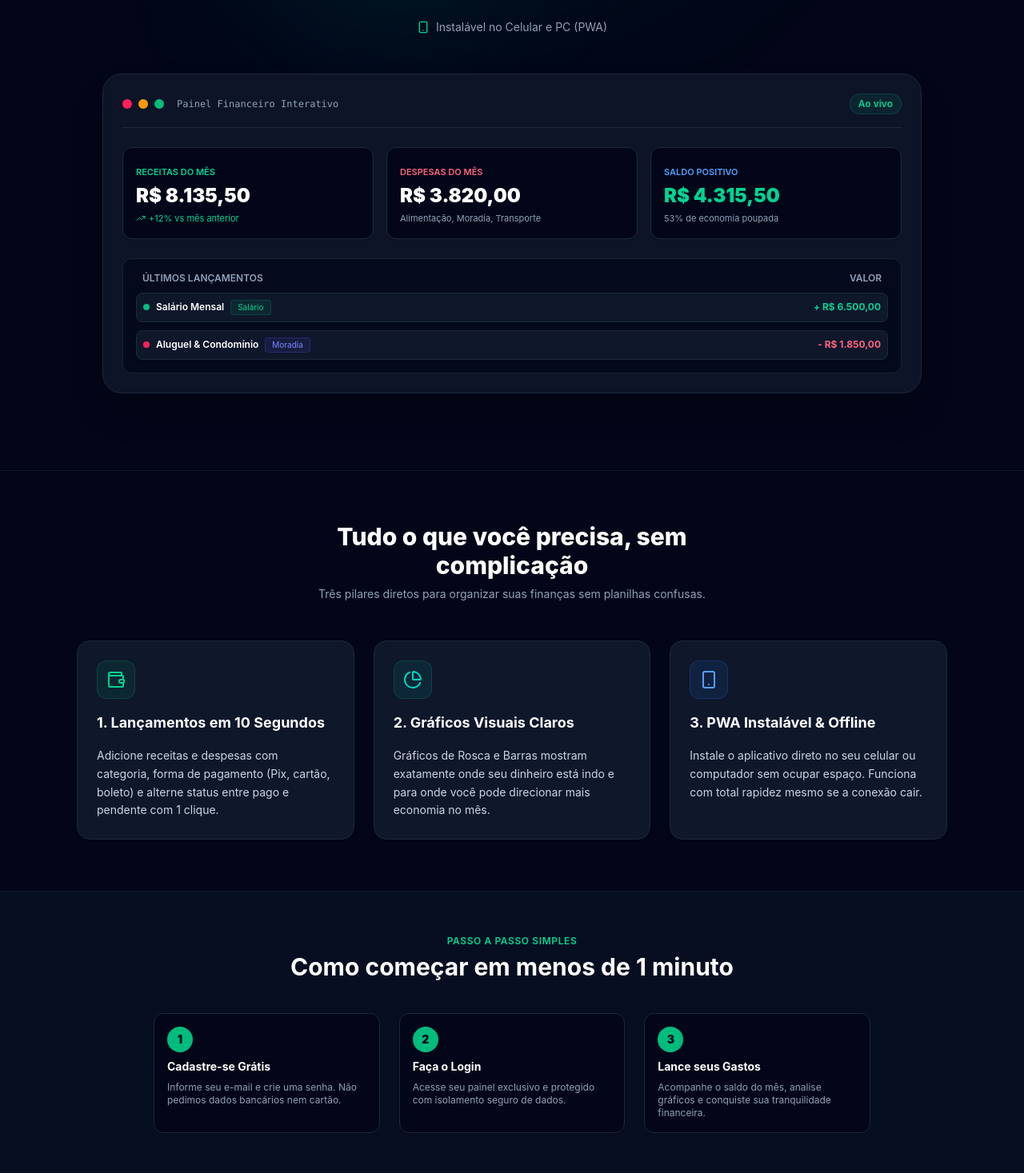
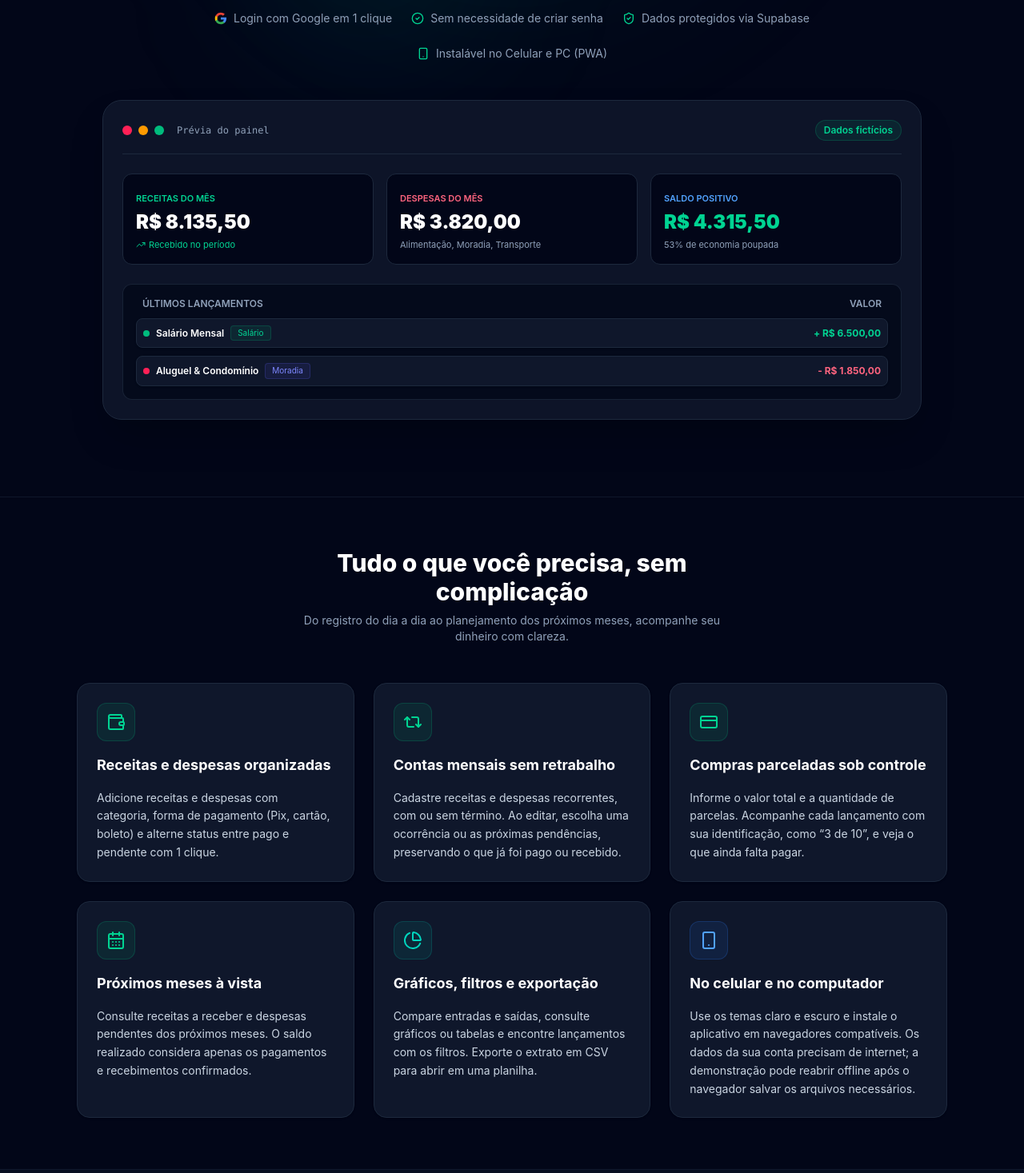
Before and after one commit to jonasnunees/ContandoDinheiro, a React (Vite) app: page / in a window 1280 px wide. Shown: the part 723-2190 px from the top of the page at 80% size. Built offline with nearby package versions, Linux system fonts and the light colour scheme; no server answers.

Commit message:
feat: atualiza página inicial e prepara versão 1.1.2
- Destaca recorrências, parcelas e planejamento financeiro
- Revisa orientações de acesso, demonstração e uso offline
- Adiciona notas da versão 1.1.2, incluindo o novo banner
- Atualiza a versão do projeto e o teste das notas

```diff
--- a/package.json
+++ b/package.json
@@ -1,7 +1,7 @@
 {
   "name": "react-example",
   "private": true,
-  "version": "1.1.1",
+  "version": "1.1.2",
   "license": "MIT",
   "type": "module",
   "scripts": {
--- a/src/components/LandingPage.tsx
+++ b/src/components/LandingPage.tsx
@@ -12,7 +12,7 @@ import {
   Menu,
   X,
   LogOut,
-  Github
+  Repeat2, CreditCard, CalendarDays, Github
 } from 'lucide-react';
 import { PWAInstallButton } from './PWAInstallButton';
 import { ThemeToggle } from './ThemeToggle';
@@ -222,7 +222,7 @@ export const LandingPage: React.FC<LandingPageProps> = ({
 
           {/* Texto que explica a proposta do aplicativo. */}
           <p className="text-base sm:text-lg md:text-xl text-slate-600 dark:text-slate-300 max-w-2xl mx-auto leading-relaxed">
-            Organize receitas e despesas com praticidade total. Acesse com sua conta Google em 1 clique ou cadastre-se sem enrolação.
+            Organize receitas, despesas, contas mensais e compras parceladas. Acompanhe o que já foi pago e planeje os próximos meses em um só lugar.
           </p>
 
           {/* Botões para entrar, cadastrar-se ou experimentar a demonstração. */}
@@ -283,10 +283,10 @@ export const LandingPage: React.FC<LandingPageProps> = ({
               <span className="w-3 h-3 rounded-full bg-rose-500" />
               <span className="w-3 h-3 rounded-full bg-amber-500" />
               <span className="w-3 h-3 rounded-full bg-emerald-500" />
-              <span className="ml-2 text-xs font-mono text-slate-500 dark:text-slate-400">Painel Financeiro Interativo</span>
+              <span className="ml-2 text-xs font-mono text-slate-500 dark:text-slate-400">Prévia do painel</span>
             </div>
             <span className="text-xs px-2.5 py-1 rounded-full bg-emerald-500/10 text-emerald-700 dark:text-emerald-400 font-semibold border border-emerald-500/20">
-              Ao vivo
+              Dados fictícios
             </span>
           </div>
 
@@ -296,7 +296,7 @@ export const LandingPage: React.FC<LandingPageProps> = ({
               <span className="text-[11px] font-semibold text-emerald-700 dark:text-emerald-400 uppercase">Receitas do Mês</span>
               <div className="text-xl sm:text-2xl font-black text-slate-900 dark:text-white mt-1">R$ 8.135,50</div>
               <span className="text-[11px] text-emerald-700 dark:text-emerald-400 flex items-center gap-1 mt-1">
-                <TrendingUp className="w-3 h-3" /> +12% vs mês anterior
+                <TrendingUp className="w-3 h-3" /> Recebido no período
               </span>
             </div>
 
@@ -339,14 +339,14 @@ export const LandingPage: React.FC<LandingPageProps> = ({
         </div>
       </section>
 
-      {/* Apresenta os três principais benefícios do aplicativo. */}
+      {/* Apresenta os recursos disponíveis no aplicativo. */}
       <section className="py-16 px-4 sm:px-8 max-w-6xl mx-auto w-full">
         <div className="text-center max-w-xl mx-auto mb-12 space-y-2">
           <h2 className="text-2xl sm:text-3xl font-extrabold text-slate-900 dark:text-white">
             Tudo o que você precisa, sem complicação
           </h2>
           <p className="text-sm text-slate-500 dark:text-slate-400">
-            Três pilares diretos para organizar suas finanças sem planilhas confusas.
+            Do registro do dia a dia ao planejamento dos próximos meses, acompanhe seu dinheiro com clareza.
           </p>
         </div>
 
@@ -356,10 +356,34 @@ export const LandingPage: React.FC<LandingPageProps> = ({
             <div className="w-12 h-12 rounded-xl bg-emerald-500/10 border border-emerald-500/20 text-emerald-700 dark:text-emerald-400 flex items-center justify-center">
               <Wallet className="w-6 h-6" />
             </div>
-            <h3 className="text-lg font-bold text-slate-900 dark:text-white">1. Lançamentos em 10 Segundos</h3>
+            <h3 className="text-lg font-bold text-slate-900 dark:text-white">Receitas e despesas organizadas</h3>
             <p className="text-xs sm:text-sm text-slate-600 dark:text-slate-300 leading-relaxed">
               Adicione receitas e despesas com categoria, forma de pagamento (Pix, cartão, boleto) e alterne status entre pago e pendente com 1 clique.
             </p>
+          </div>
+
+          <div className="card-lift rounded-2xl bg-white dark:bg-slate-900 border border-slate-200 dark:border-slate-800 p-6 space-y-4 hover:border-slate-300 dark:hover:border-slate-700 transition shadow-sm">
+            <div className="w-12 h-12 rounded-xl bg-emerald-500/10 border border-emerald-500/20 text-emerald-700 dark:text-emerald-400 flex items-center justify-center">
+              <Repeat2 aria-hidden="true" className="w-6 h-6" />
+            </div>
+            <h3 className="text-lg font-bold text-slate-900 dark:text-white">Contas mensais sem retrabalho</h3>
+            <p className="text-xs sm:text-sm text-slate-600 dark:text-slate-300 leading-relaxed">Cadastre receitas e despesas recorrentes, com ou sem término. Ao editar, escolha uma ocorrência ou as próximas pendências, preservando o que já foi pago ou recebido.</p>
+          </div>
+
+          <div className="card-lift rounded-2xl bg-white dark:bg-slate-900 border border-slate-200 dark:border-slate-800 p-6 space-y-4 hover:border-slate-300 dark:hover:border-slate-700 transition shadow-sm">
+            <div className="w-12 h-12 rounded-xl bg-emerald-500/10 border border-emerald-500/20 text-emerald-700 dark:text-emerald-400 flex items-center justify-center">
+              <CreditCard aria-hidden="true" className="w-6 h-6" />
+            </div>
+            <h3 className="text-lg font-bold text-slate-900 dark:text-white">Compras parceladas sob controle</h3>
+            <p className="text-xs sm:text-sm text-slate-600 dark:text-slate-300 leading-relaxed">Informe o valor total e a quantidade de parcelas. Acompanhe cada lançamento com sua identificação, como “3 de 10”, e veja o que ainda falta pagar.</p>
+          </div>
+
+          <div className="card-lift rounded-2xl bg-white dark:bg-slate-900 border border-slate-200 dark:border-slate-800 p-6 space-y-4 hover:border-slate-300 dark:hover:border-slate-700 transition shadow-sm">
+            <div className="w-12 h-12 rounded-xl bg-emerald-500/10 border border-emerald-500/20 text-emerald-700 dark:text-emerald-400 flex items-center justify-center">
+              <CalendarDays aria-hidden="true" className="w-6 h-6" />
+            </div>
+            <h3 className="text-lg font-bold text-slate-900 dark:text-white">Próximos meses à vista</h3>
+            <p className="text-xs sm:text-sm text-slate-600 dark:text-slate-300 leading-relaxed">Consulte receitas a receber e despesas pendentes dos próximos meses. O saldo realizado considera apenas os pagamentos e recebimentos confirmados.</p>
           </div>
 
           {/* Explica o segundo benefício. */}
@@ -367,9 +391,9 @@ export const LandingPage: React.FC<LandingPageProps> = ({
             <div className="w-12 h-12 rounded-xl bg-teal-500/10 border border-teal-500/20 text-teal-700 dark:text-teal-400 flex items-center justify-center">
               <PieChart className="w-6 h-6" />
             </div>
-            <h3 className="text-lg font-bold text-slate-900 dark:text-white">2. Gráficos Visuais Claros</h3>
+            <h3 className="text-lg font-bold text-slate-900 dark:text-white">Gráficos, filtros e exportação</h3>
             <p className="text-xs sm:text-sm text-slate-600 dark:text-slate-300 leading-relaxed">
-              Gráficos de Rosca e Barras mostram exatamente onde seu dinheiro está indo e para onde você pode direcionar mais economia no mês.
+              Compare entradas e saídas, consulte gráficos ou tabelas e encontre lançamentos com os filtros. Exporte o extrato em CSV para abrir em uma planilha.
             </p>
           </div>
 
@@ -378,9 +402,9 @@ export const LandingPage: React.FC<LandingPageProps> = ({
             <div className="w-12 h-12 rounded-xl bg-blue-500/10 border border-blue-500/20 text-blue-600 dark:text-blue-400 flex items-center justify-center">
               <Smartphone className="w-6 h-6" />
             </div>
-            <h3 className="text-lg font-bold text-slate-900 dark:text-white">3. PWA Instalável & Offline</h3>
+            <h3 className="text-lg font-bold text-slate-900 dark:text-white">No celular e no computador</h3>
             <p className="text-xs sm:text-sm text-slate-600 dark:text-slate-300 leading-relaxed">
-              Instale o aplicativo direto no seu celular ou computador sem ocupar espaço. Funciona com total rapidez mesmo se a conexão cair.
+              Use os temas claro e escuro e instale o aplicativo em navegadores compatíveis. Os dados da sua conta precisam de internet; a demonstração pode reabrir offline após o navegador salvar os arquivos necessários.
             </p>
           </div>
         </div>
@@ -394,7 +418,7 @@ export const LandingPage: React.FC<LandingPageProps> = ({
               Passo a Passo Simples
             </span>
             <h2 className="text-2xl sm:text-3xl font-bold text-slate-900 dark:text-white mt-1">
-              Como começar em menos de 1 minuto
+              Como começar a organizar seu dinheiro
             </h2>
           </div>
 
@@ -403,9 +427,9 @@ export const LandingPage: React.FC<LandingPageProps> = ({
               <span className="inline-flex items-center justify-center w-8 h-8 rounded-full bg-emerald-500 text-slate-950 font-black text-sm">
                 1
               </span>
-              <h3 className="font-bold text-slate-900 dark:text-white text-sm">Cadastre-se Grátis</h3>
+              <h3 className="font-bold text-slate-900 dark:text-white text-sm">Experimente sem login</h3>
               <p className="text-xs text-slate-500 dark:text-slate-400">
-                Informe seu e-mail e crie uma senha. Não pedimos dados bancários nem cartão.
+                Abra a demonstração com exemplos fictícios. Suas alterações ficam somente neste navegador, separadas dos dados da sua conta.
               </p>
             </div>
 
@@ -413,9 +437,9 @@ export const LandingPage: React.FC<LandingPageProps> = ({
               <span className="inline-flex items-center justify-center w-8 h-8 rounded-full bg-emerald-500 text-slate-950 font-black text-sm">
                 2
               </span>
-              <h3 className="font-bold text-slate-900 dark:text-white text-sm">Faça o Login</h3>
+              <h3 className="font-bold text-slate-900 dark:text-white text-sm">Entre na sua conta</h3>
               <p className="text-xs text-slate-500 dark:text-slate-400">
-                Acesse seu painel exclusivo e protegido com isolamento seguro de dados.
+                Use sua conta Google ou cadastre seu e-mail e senha para salvar seus próprios lançamentos e acessá-los em outro dispositivo.
               </p>
             </div>
 
@@ -423,9 +447,9 @@ export const LandingPage: React.FC<LandingPageProps> = ({
               <span className="inline-flex items-center justify-center w-8 h-8 rounded-full bg-emerald-500 text-slate-950 font-black text-sm">
                 3
               </span>
-              <h3 className="font-bold text-slate-900 dark:text-white text-sm">Lance seus Gastos</h3>
+              <h3 className="font-bold text-slate-900 dark:text-white text-sm">Registre e planeje</h3>
               <p className="text-xs text-slate-500 dark:text-slate-400">
-                Acompanhe o saldo do mês, analise gráficos e conquiste sua tranquilidade financeira.
+                Adicione receitas, despesas, recorrências e parcelas. Confirme pagamentos e recebimentos para atualizar seu saldo realizado.
               </p>
             </div>
           </div>
@@ -445,7 +469,7 @@ export const LandingPage: React.FC<LandingPageProps> = ({
           </h2>
 
           <p className="text-sm sm:text-base text-slate-600 dark:text-slate-300 max-w-xl mx-auto">
-            Junte-se agora mesmo. Leva menos de 30 segundos para criar sua conta e começar a gerenciar seu dinheiro com segurança.
+            Comece pelos exemplos da demonstração ou entre na sua conta para organizar seus próprios lançamentos, contas recorrentes e compras parceladas.
           </p>
 
           <div className="flex flex-col sm:flex-row items-center justify-center gap-3 pt-2">
--- a/src/components/ReleaseNotes.tsx
+++ b/src/components/ReleaseNotes.tsx
@@ -39,6 +39,22 @@ export function ReleaseNotes() {
       <main className="mx-auto max-w-3xl px-5 py-12 sm:py-16">
         <h1 ref={heading} tabIndex={-1} className="text-3xl font-extrabold tracking-tight sm:text-4xl">Notas da versão</h1>
         <p className="mt-4 max-w-xl leading-relaxed text-slate-600">Acompanhe o que chega ao ContandoDinheiro e veja como cada novidade pode ajudar você a cuidar do seu dinheiro.</p>
+
+        <article aria-labelledby="version-1-1-2" className="mt-10 overflow-hidden rounded-2xl border border-slate-200 bg-white shadow-sm">
+          <div className="border-b border-slate-200 bg-emerald-50 p-6 sm:p-8">
+            <div className="flex flex-wrap items-center gap-3">
+              <h2 id="version-1-1-2" className="text-2xl font-bold">Versão 1.1.2</h2>
+              <span className="rounded-full border border-emerald-200 bg-white px-3 py-1 text-xs font-semibold text-emerald-800">Apresentação atualizada e demonstração mais clara</span>
+            </div>
+            <p className="mt-3 text-sm text-slate-600"><time dateTime="2026-10-20">20 de outubro de 2026</time></p>
+            <p className="mt-4 leading-relaxed text-slate-700">Conheça os recursos atuais do aplicativo e encontre com mais facilidade os exemplos para experimentar.</p>
+          </div>
+          <ul className="space-y-6 p-6 sm:p-8">
+            <li><h3 className="font-semibold">Conheça recorrências, parcelas e planejamento na página inicial</h3><p className="mt-1 text-sm leading-relaxed text-slate-600">A apresentação agora destaca contas mensais com ou sem término, compras parceladas e compromissos futuros. Também explica os filtros, a exportação em CSV e a diferença entre pendências e saldo realizado.</p></li>
+            <li><h3 className="font-semibold">Explore uma demonstração mais organizada</h3><p className="mt-1 text-sm leading-relaxed text-slate-600">Os exemplos estão separados em três cards com ícones e botões alinhados, adaptados ao celular. O aviso sobre dados fictícios e armazenamento no navegador ganhou uma área própria, e as dicas adicionais ficam no rodapé do guia.</p></li>
+            <li><h3 className="font-semibold">Entenda como começar e quando precisa de internet</h3><p className="mt-1 text-sm leading-relaxed text-slate-600">Revisamos as orientações de acesso e instalação. A prévia da página inicial está identificada como dados fictícios, e o texto esclarece que sua conta precisa de conexão e que a demonstração depende dos arquivos já salvos para reabrir offline.</p></li>
+          </ul>
+        </article>
 
         <article aria-labelledby="version-1-1-1" className="mt-10 overflow-hidden rounded-2xl border border-slate-200 bg-white shadow-sm">
           <div className="border-b border-slate-200 bg-emerald-50 p-6 sm:p-8">
```
Also changed, not shown: 2 other files (tests, documents, lock files or other folders).
